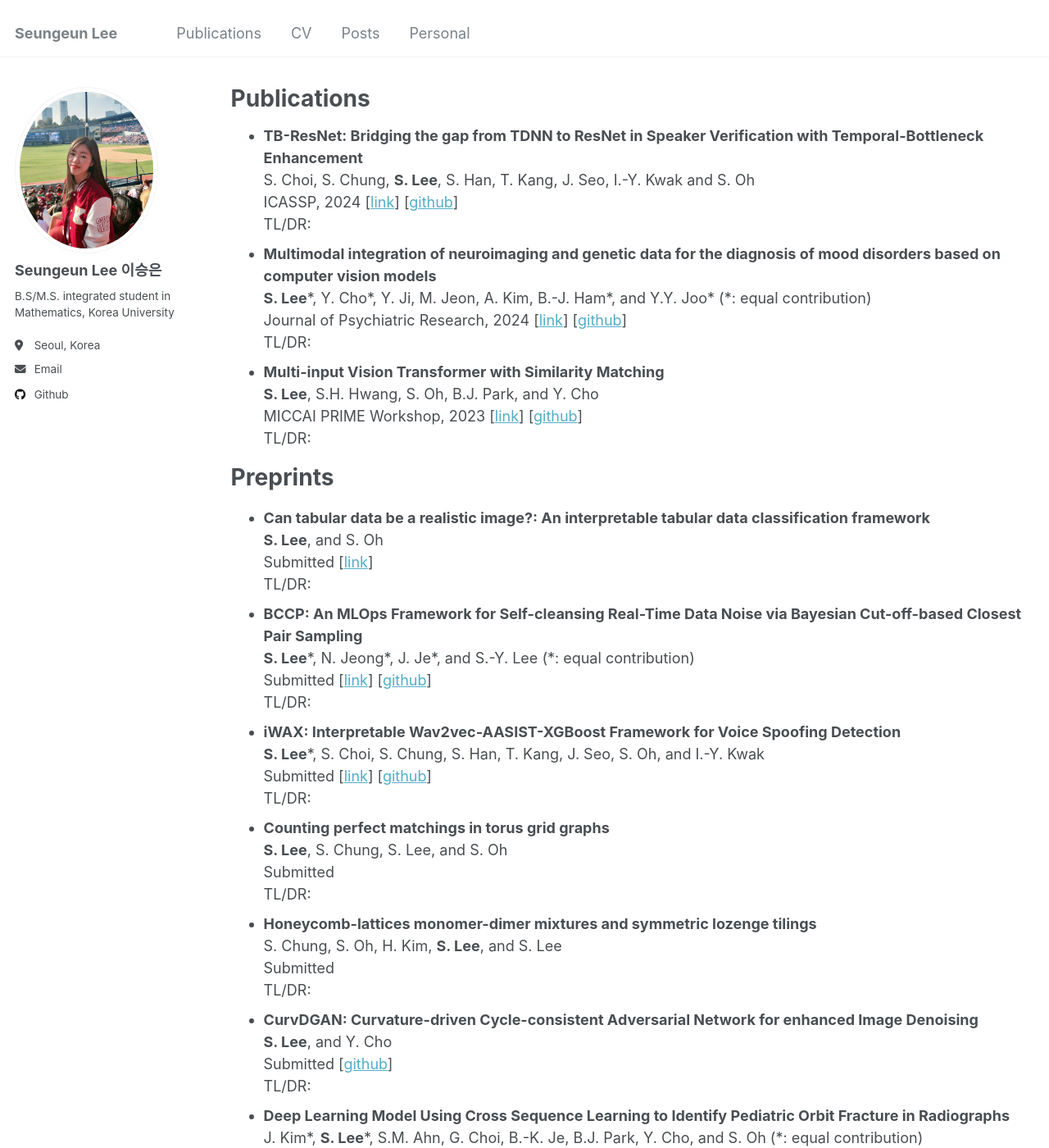
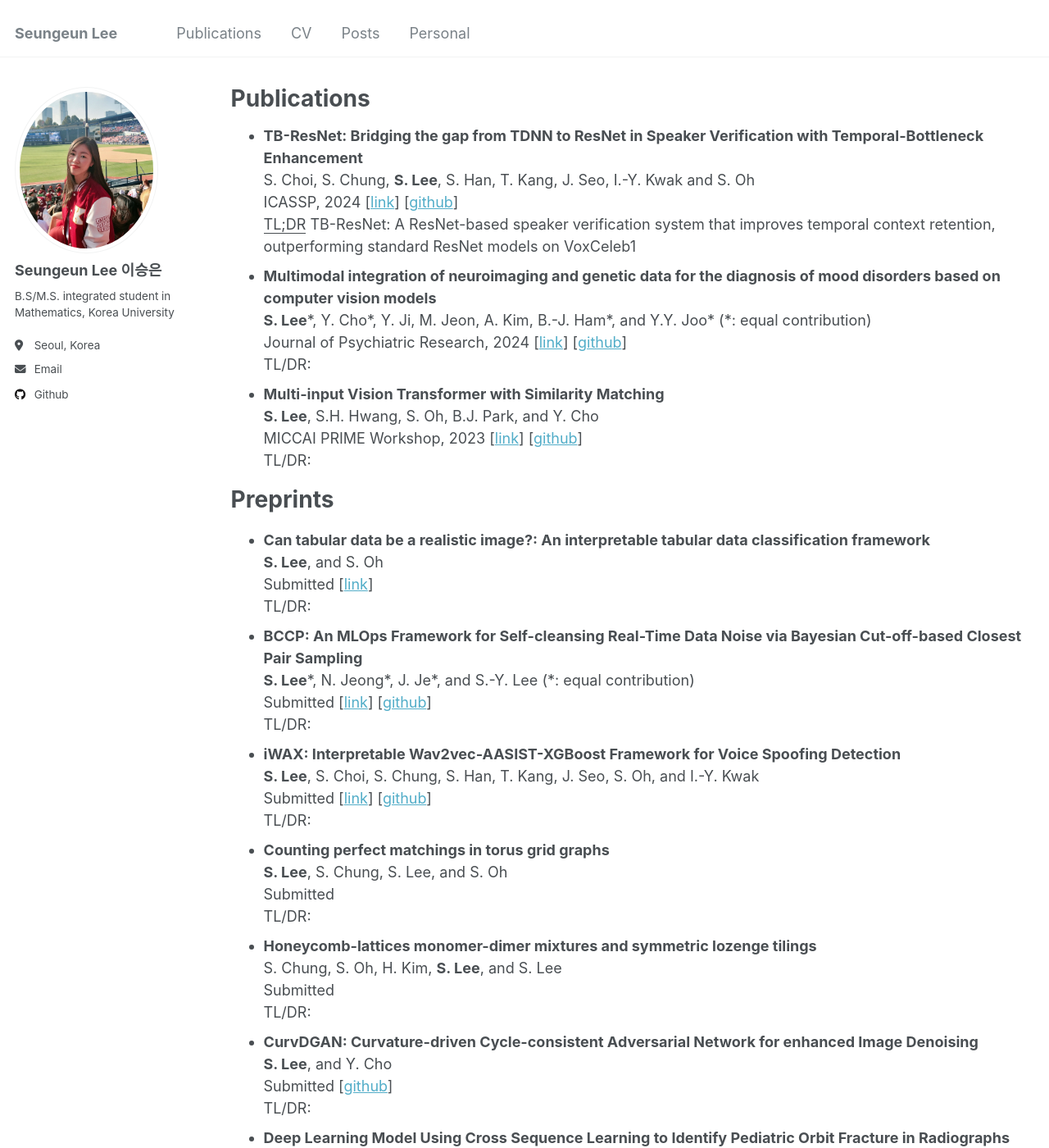
Before and after one commit to duneag2/duneag2.github.io, a Jekyll site: the page built from _pages/publications.html, in a window 1280 px wide and 1400 px high. Shown: the whole window at 82% size. Built offline with Jekyll 4.4.1, drawn with Linux system fonts in a browser that asks for light colours.

Commit message:
Update publications.html

```diff
--- a/_pages/publications.html
+++ b/_pages/publications.html
@@ -9,8 +9,8 @@ author_profile: true
   <li>
     <strong>TB-ResNet: Bridging the gap from TDNN to ResNet in Speaker Verification with Temporal-Bottleneck Enhancement</strong> <br>
     S. Choi, S. Chung, <strong>S. Lee</strong>, S. Han, T. Kang, J. Seo, I.-Y. Kwak and S. Oh <br>
-    ICASSP, 2024 [<a href="https://doi.org/10.1016/j.jpsychires.2024.02.036">link</a>] [<a href="https://github.com/duneag2/vit-xgboost-imaging-genomics">github</a>] <br>
-    TL/DR: <br>
+    ICASSP, 2024 [<a href="https://doi.org/10.1109/ICASSP48485.2024.10448221">link</a>] [<a href="https://github.com/smfelixchoi/TB-ResNet-Official">github</a>] <br>
+    <u>TL;DR</u> TB-ResNet: A ResNet-based speaker verification system that improves temporal context retention, outperforming standard ResNet models on VoxCeleb1 <br>
   </li>
   <li>
     <strong>Multimodal integration of neuroimaging and genetic data for the diagnosis of mood disorders based on computer vision models</strong> <br>
@@ -43,7 +43,7 @@ author_profile: true
   </li>
   <li>
     <strong>iWAX: Interpretable Wav2vec-AASIST-XGBoost Framework for Voice Spoofing Detection</strong> <br>
-    <strong>S. Lee</strong>*, S. Choi, S. Chung, S. Han, T. Kang, J. Seo, S. Oh, and I.-Y. Kwak <br>
+    <strong>S. Lee</strong>, S. Choi, S. Chung, S. Han, T. Kang, J. Seo, S. Oh, and I.-Y. Kwak <br>
     Submitted [<a href="https://drive.google.com/file/d/1B00nRMQDBCoEUsFIJhjGVt4leso-cHar/view?usp=sharing">link</a>] [<a href="https://github.com/duneag2/bccp-mlops">github</a>] <br>
     TL/DR: <br>
   </li>
```
